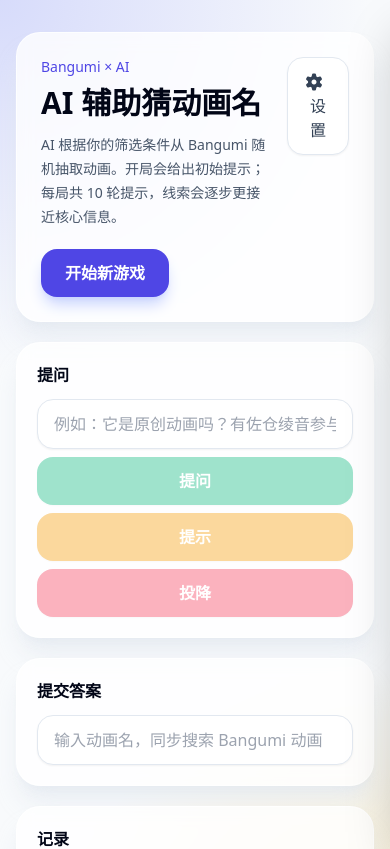
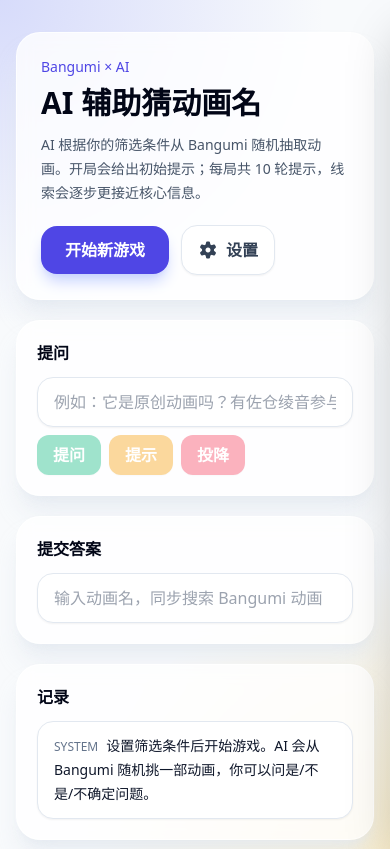
Before and after one commit to nepsyn/anime-guess-ai, a Nuxt app: page / in a window 390 px wide. Shown: the top 849 px of the page. Built offline with nearby package versions, Linux system fonts and the light colour scheme.

Commit message:
fix: improve game control layout
- Move settings button next to start-new-game action
- Keep question action buttons compact and side-by-side on mobile
- Add UI layout regression tests

```diff
--- a/app/app.vue
+++ b/app/app.vue
@@ -245,18 +245,16 @@ async function submitGuess(item = selected.value) {
   <main class="min-h-screen bg-[radial-gradient(circle_at_top_left,_rgba(129,140,248,.28),_transparent_34%),radial-gradient(circle_at_bottom_right,_rgba(251,191,36,.24),_transparent_32%)] bg-slate-50 px-4 py-8 text-slate-900">
     <div class="mx-auto max-w-5xl space-y-5">
       <section class="glass rounded-3xl p-6">
-        <div class="flex items-start justify-between gap-4">
-          <div>
-            <p class="text-sm font-medium text-indigo-600">Bangumi × AI</p>
-            <h1 class="mt-2 text-3xl font-bold text-slate-950">AI 辅助猜动画名</h1>
-            <p class="mt-3 max-w-3xl text-sm leading-6 text-slate-600">AI 根据你的筛选条件从 Bangumi 随机抽取动画。开局会给出初始提示；每局共 10 轮提示，线索会逐步更接近核心信息。</p>
-          </div>
-          <button class="rounded-2xl border border-slate-200 bg-white px-4 py-3 text-slate-700 shadow-sm hover:border-indigo-200 hover:bg-indigo-50" title="设置筛选条件" @click="settingsOpen = true">
-            <i class="fa-solid fa-gear mr-2"></i>设置
-          </button>
+        <div>
+          <p class="text-sm font-medium text-indigo-600">Bangumi × AI</p>
+          <h1 class="mt-2 text-3xl font-bold text-slate-950">AI 辅助猜动画名</h1>
+          <p class="mt-3 max-w-3xl text-sm leading-6 text-slate-600">AI 根据你的筛选条件从 Bangumi 随机抽取动画。开局会给出初始提示；每局共 10 轮提示，线索会逐步更接近核心信息。</p>
         </div>
         <div class="mt-5 flex flex-wrap items-center gap-3">
           <button :disabled="loading" class="rounded-2xl bg-indigo-600 px-6 py-3 font-semibold text-white shadow-lg shadow-indigo-200 hover:bg-indigo-500 disabled:opacity-50" @click="startGame">{{ loading ? '处理中…' : '开始新游戏' }}</button>
+          <button class="rounded-2xl border border-slate-200 bg-white px-4 py-3 font-semibold text-slate-700 shadow-sm hover:border-indigo-200 hover:bg-indigo-50" title="设置筛选条件" @click="settingsOpen = true">
+            <i class="fa-solid fa-gear mr-2"></i>设置
+          </button>
           <p v-if="canPlay" class="rounded-2xl border border-indigo-100 bg-white px-4 py-3 text-sm font-semibold text-indigo-700 shadow-sm">当前得分：<span class="text-xl text-indigo-600">{{ score }}</span> / 20</p>
         </div>
       </section>
@@ -269,11 +267,11 @@ async function submitGuess(item = selected.value) {
             <p v-if="canPlay" class="rounded-full bg-amber-50 px-3 py-1 text-xs font-medium text-amber-700">剩余提示次数：{{ remainingHints }} / {{ totalHints }}</p>
           </div>
         </div>
-        <div class="mt-3 grid gap-2 sm:flex sm:flex-wrap">
-          <input v-model="question" :disabled="!canPlay" class="min-w-[260px] flex-1 rounded-2xl border border-slate-200 bg-white px-4 py-3 shadow-sm outline-none focus:border-indigo-400 focus:ring-2 focus:ring-indigo-100" placeholder="例如：它是原创动画吗？有佐仓绫音参与吗？" @keyup.enter="ask" />
-          <button class="min-h-12 rounded-2xl bg-emerald-500 px-5 py-3 font-semibold text-white shadow-sm disabled:opacity-40 sm:min-w-24" :disabled="!canPlay || loading" @click="ask">提问</button>
-          <button class="min-h-12 rounded-2xl bg-amber-500 px-5 py-3 font-semibold text-white shadow-sm disabled:opacity-40 sm:min-w-24" :disabled="!canHint || loading" @click="hint">提示 {{ canPlay ? `(${remainingHints})` : '' }}</button>
-          <button class="min-h-12 rounded-2xl bg-rose-500 px-5 py-3 font-semibold text-white shadow-sm disabled:opacity-40 sm:min-w-24" :disabled="!canPlay || loading" @click="surrender">投降</button>
+        <div class="mt-3 flex flex-wrap gap-2">
+          <input v-model="question" :disabled="!canPlay" class="min-w-[220px] flex-[1_1_100%] rounded-2xl border border-slate-200 bg-white px-4 py-3 shadow-sm outline-none focus:border-indigo-400 focus:ring-2 focus:ring-indigo-100 sm:flex-1" placeholder="例如：它是原创动画吗？有佐仓绫音参与吗？" @keyup.enter="ask" />
+          <button class="rounded-xl bg-emerald-500 px-4 py-2 font-semibold text-white shadow-sm disabled:opacity-40" :disabled="!canPlay || loading" @click="ask">提问</button>
+          <button class="rounded-xl bg-amber-500 px-4 py-2 font-semibold text-white shadow-sm disabled:opacity-40" :disabled="!canHint || loading" @click="hint">提示 {{ canPlay ? `(${remainingHints})` : '' }}</button>
+          <button class="rounded-xl bg-rose-500 px-4 py-2 font-semibold text-white shadow-sm disabled:opacity-40" :disabled="!canPlay || loading" @click="surrender">投降</button>
         </div>
       </section>
 
```
Also changed, not shown: 1 other file (tests, documents, lock files or other folders).
